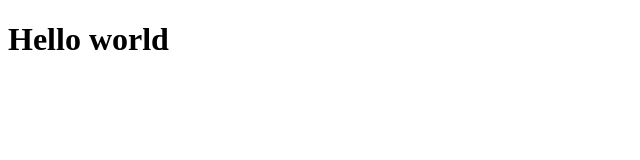
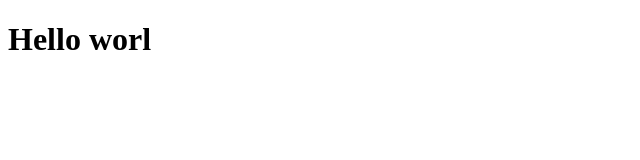
Before and after one commit to musiwal/myproject, a plain HTML site: page index.html in a window 1280 px wide. Shown: the full height of the page, 0-640 px from the left. Drawn offline with Linux system fonts and the light colour scheme.

Commit message:
Update index.html
changed world to worl

```diff
--- a/index.html
+++ b/index.html
@@ -10,7 +10,7 @@
 </head>
 
 <body>
-    <h1>Hello world</h1>
+    <h1>Hello worl</h1>
 </body>
 
 </html>
```
